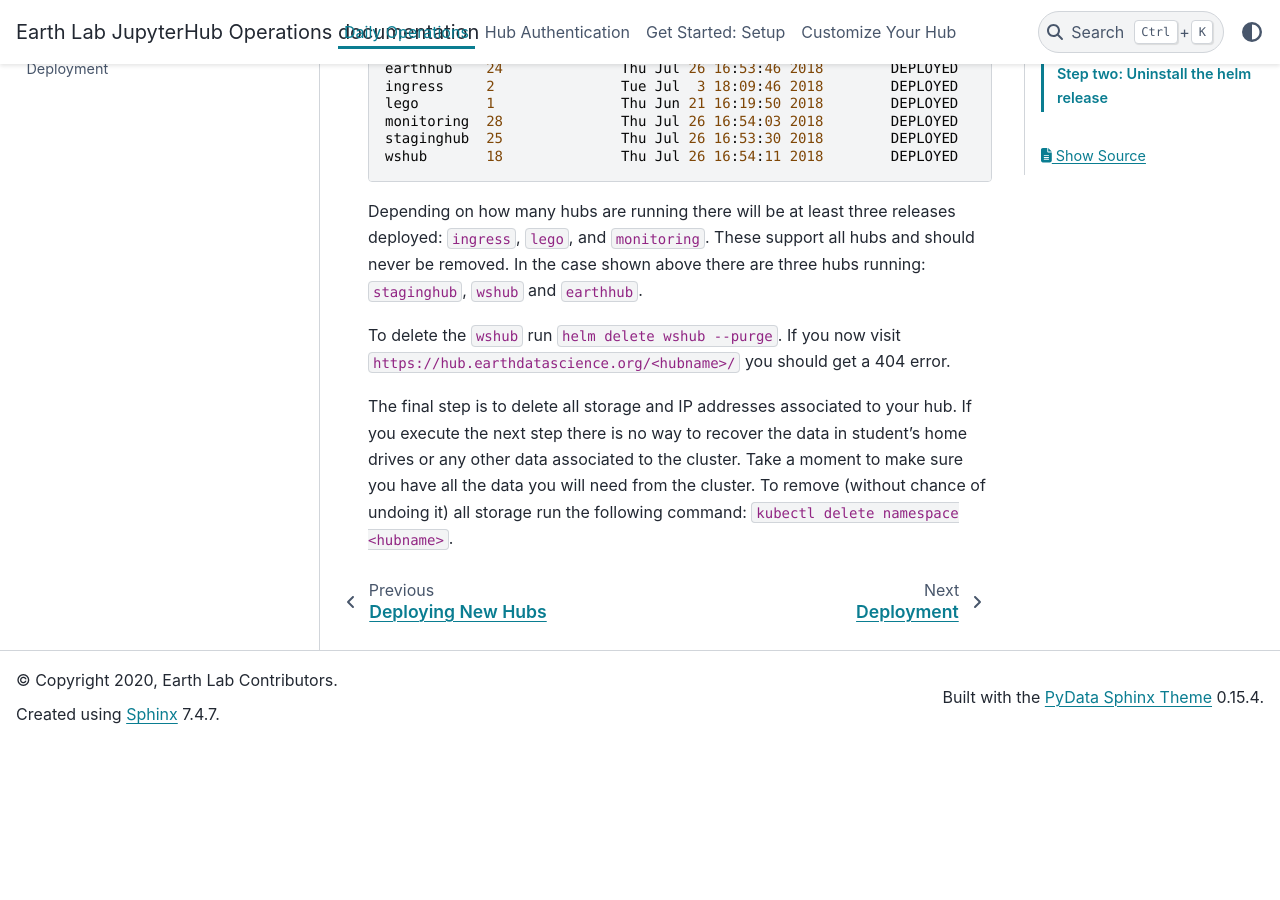
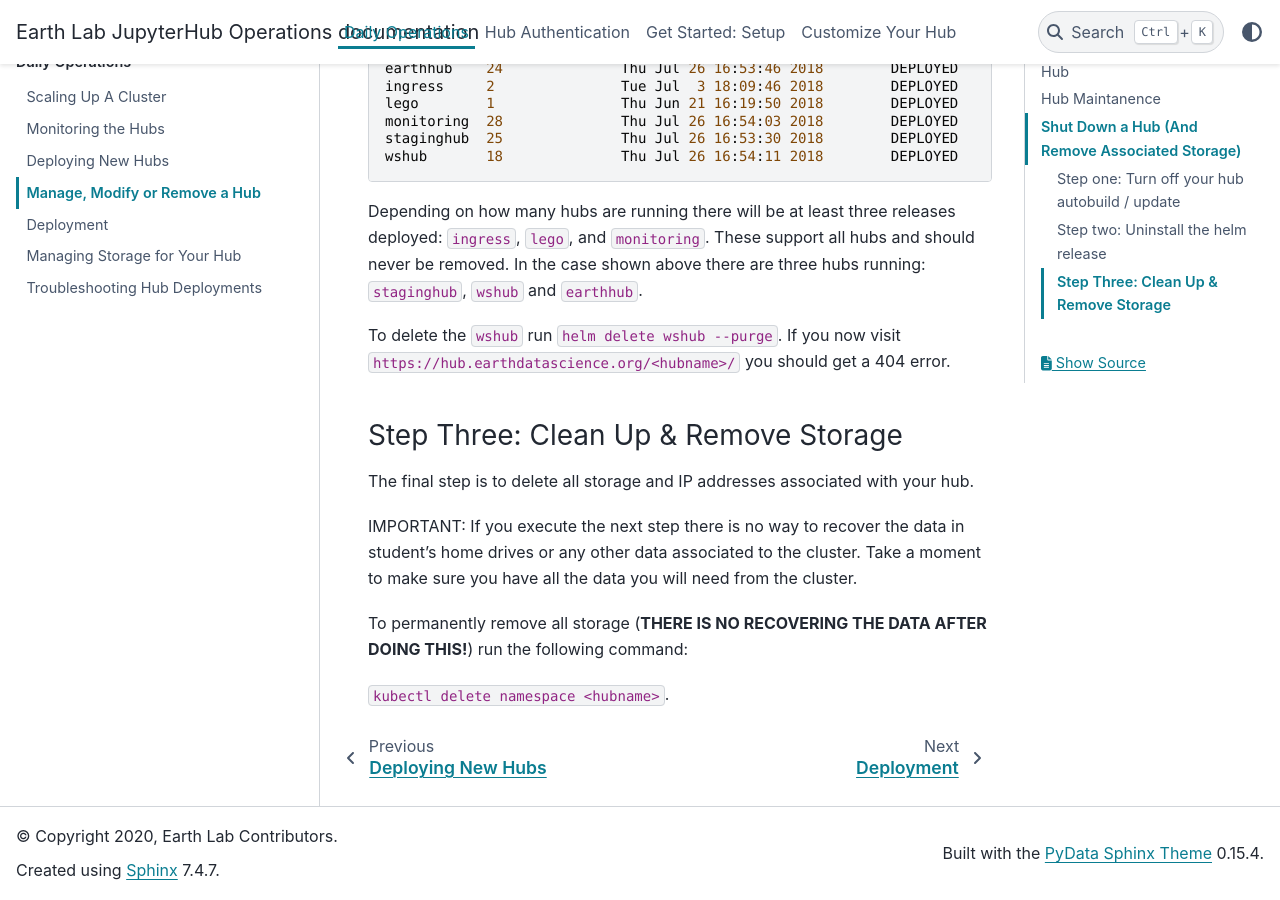
Before and after one commit to earthlab/hub-ops, a Sphinx documentation site: the page built from docs/source/daily-operations/modify-remove-hub.rst, in a window 1280 px wide and 900 px high, scrolled down 3178 px. Built offline with Sphinx 7.4.7 and the PyData theme 0.15.4, drawn with Linux system fonts in a browser that asks for light colours; before the commit the page ends 3921 px from its top, so only the background shows below that.

Commit message:
DOCS update: adding troubleshooting section and minor edits (#222)
* remove hub-images dir and update auth

* minor docs edit

* small documentation updates

* update modify hub instructions

* update make docs in readme

* add page on storage management

* add storage size specification to docs

* add credentials fix, list of cli tools

* fix kubctl command so it works - region is required

* add docs about resizing storage

* syntax edits

Co-authored-by: Karen Cranston <karen.cranston@gmail.com>

```diff
--- a/docs/source/daily-operations/index.rst
+++ b/docs/source/daily-operations/index.rst
@@ -18,3 +18,5 @@ When you modify the hubs (including both :ref:`new-hub` and :ref:`modify-remove-
    new-hub
    modify-remove-hub
    deployment-workflow
+   manage-storage
+   troubleshooting
--- a/docs/source/daily-operations/modify-remove-hub.rst
+++ b/docs/source/daily-operations/modify-remove-hub.rst
@@ -144,9 +144,16 @@ hubs running: :code:`staginghub`, :code:`wshub` and :code:`earthhub`.
 To delete the :code:`wshub` run :code:`helm delete wshub --purge`. If you now
 visit :code:`https://hub.earthdatascience.org/<hubname>/` you should get a 404 error.
 
-The final step is to delete all storage and IP addresses associated to your hub.
-If you execute the next step there is no way to recover the data in student's
+Step Three: Clean Up & Remove Storage
+~~~~~~~~~~~~~~~~~~~~~~~~~~~~~~~~~~~~~~
+
+The final step is to delete all storage and IP addresses associated with your hub.
+
+IMPORTANT: If you execute the next step there is no way to recover the data in student's
 home drives or any other data associated to the cluster. Take a moment to make
-sure you have all the data you will need from the cluster. To remove (without
-chance of undoing it) all storage run the following command:
+sure you have all the data you will need from the cluster.
+
+To permanently remove all storage (**THERE IS NO RECOVERING THE DATA AFTER DOING
+THIS!**) run the following command:
+
 :code:`kubectl delete namespace <hubname>`.
--- a/docs/source/setup/google-cloud-setup.rst
+++ b/docs/source/setup/google-cloud-setup.rst
@@ -46,7 +46,7 @@ Give your account super-user permissions needed to set up JupyterHub::
     kubectl create clusterrolebinding cluster-admin-binding --clusterrole=cluster-admin --user="<your google account email>"
 
 
-Create a static IP
+Create a Static IP
 ------------------
 
 For a test deployment you can make do with a temporary IP. If you are setting
@@ -56,11 +56,11 @@ To get one run::
 
     gcloud compute addresses create jhub-ip --region us-central1
 
-and to see what value was assigned to it:
+and to see what value was assigned to it::
 
     gcloud compute addresses describe jhub-ip --region us-central1
 
-and if you want to see what IP addresses were reserved for this project:
+and if you want to see what IP addresses were reserved for this project::
 
     gcloud compute addresses list
 
--- a/docs/source/setup/setup-helm.rst
+++ b/docs/source/setup/setup-helm.rst
@@ -15,6 +15,11 @@ help:
 
 Helm 2 Installation Tips: `<https://discourse.brew.sh/t/install-specific-version-of-kubernetes-helm/6342/4>`_.
 
+.. note::
+
+    To upgrade help version 2 of ``helm`` using ``homebrew`` on mac run:
+
+    brew upgrade helm@2
 
 After installing :code:`helm` locally, this is the abridged version of cluster side
 things::
```
Also changed, not shown: README.md (+9 -0 lines), docs/source/daily-operations/manage-storage.rst (added, +73 -0 lines), docs/source/daily-operations/troubleshooting.rst (added, +73 -0 lines).
